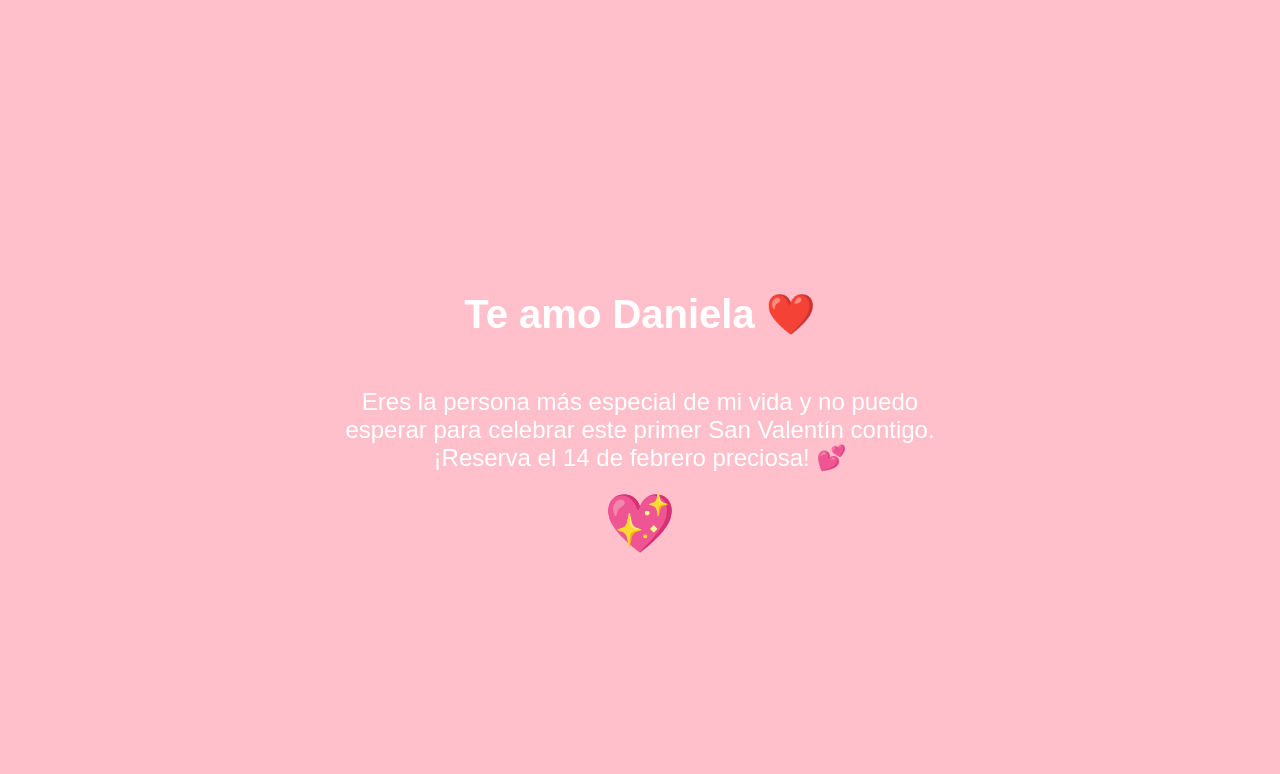
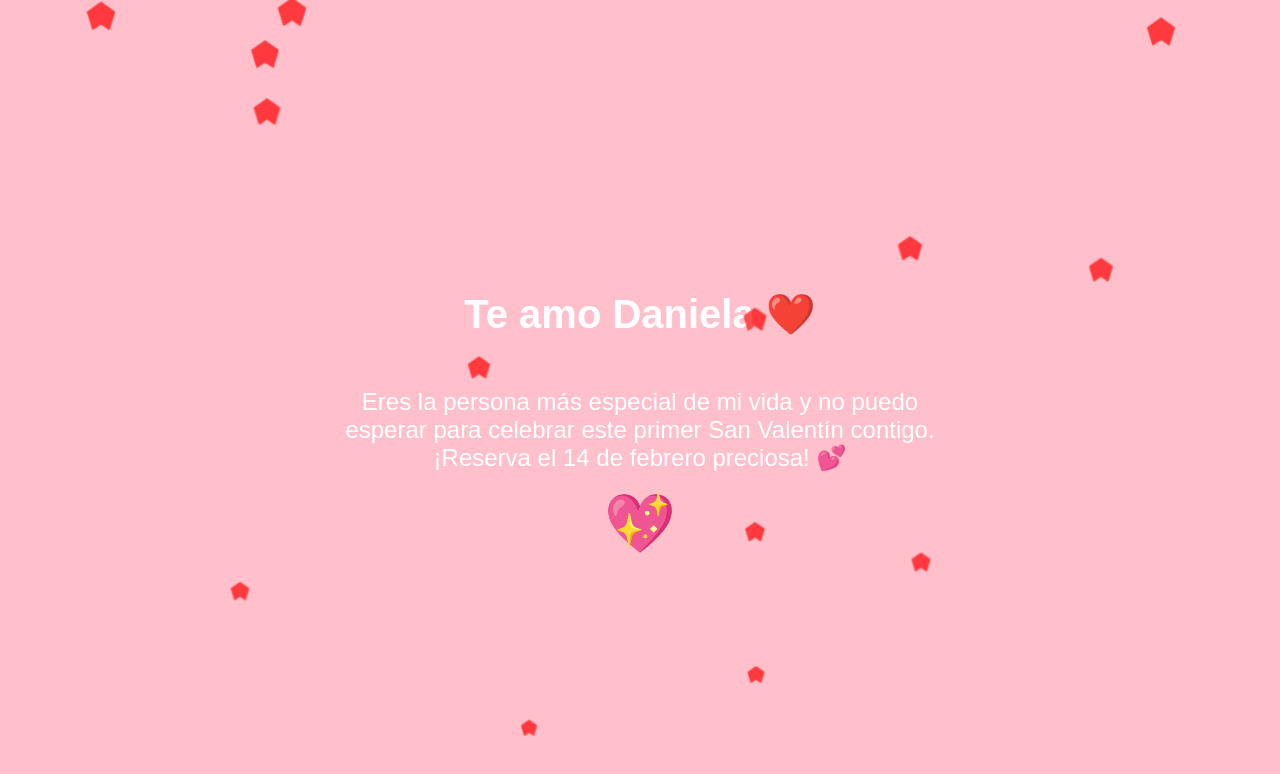
Before and after one commit to maartaalvite/San-Valentin, a plain HTML site: page mensaje.html in a window 1280 px wide. Drawn offline with Linux system fonts and the light colour scheme.

Commit message:
Update mensaje.html

```diff
--- a/mensaje.html
+++ b/mensaje.html
@@ -32,11 +32,50 @@
             from { transform: scale(1); }
             to { transform: scale(1.2); }
         }
+        #contenedor-corazones {
+            position: fixed;
+            top: 0;
+            left: 0;
+            width: 100%;
+            height: 100%;
+            pointer-events: none;
+            overflow: hidden;
+        }
+
+        .corazon {
+            position: absolute;
+            width: 30px;
+            height: 30px;
+            background-color: red;
+            clip-path: polygon(50% 0%, 100% 35%, 80% 100%, 50% 80%, 20% 100%, 0% 35%);
+            opacity: 0.7;
+            animation: caer 5s linear infinite;
+        }
+
+        @keyframes caer {
+            0% { transform: translateY(-10vh) scale(1); }
+            100% { transform: translateY(100vh) scale(0.5); }
+        }
     </style>
 </head>
 <body>
     <h1>Te amo Daniela ❤️</h1>
     <p>Eres la persona más especial de mi vida y no puedo esperar para celebrar este primer San Valentín contigo.<br> ¡Reserva el 14 de febrero preciosa! 💕</p>
     <div class="heart">💖</div>
+
+    <div id="contenedor-corazones"></div>
+
+    <script>
+        function crearCorazon() {
+            const corazon = document.createElement("div");
+            corazon.classList.add("corazon");
+            corazon.style.left = Math.random() * 100 + "vw";
+            corazon.style.animationDuration = Math.random() * 2 + 3 + "s";
+            document.getElementById("contenedor-corazones").appendChild(corazon);
+            setTimeout(() => corazon.remove(), 5000);
+        }
+
+        setInterval(crearCorazon, 300);
+    </script>
 </body>
 </html>
```
